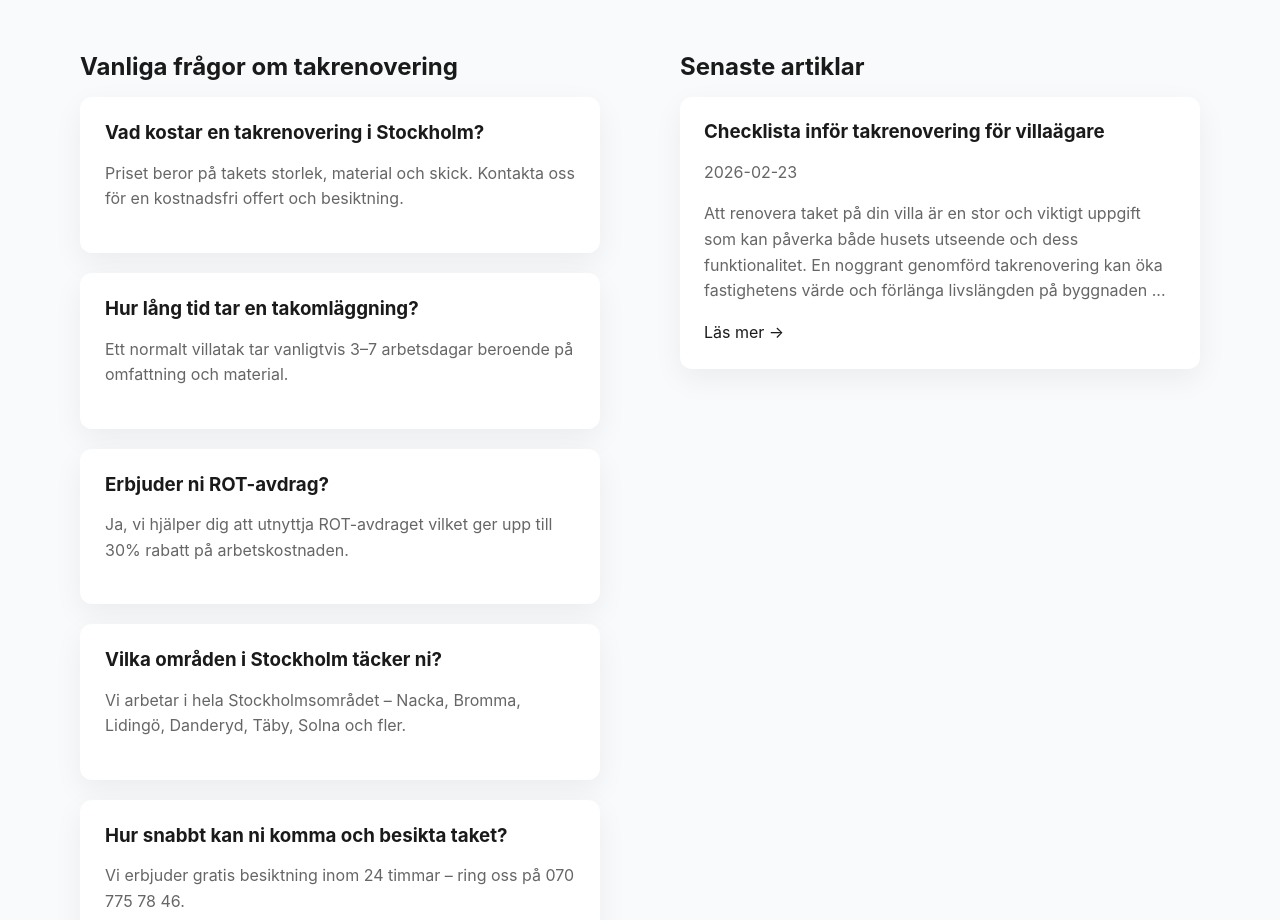
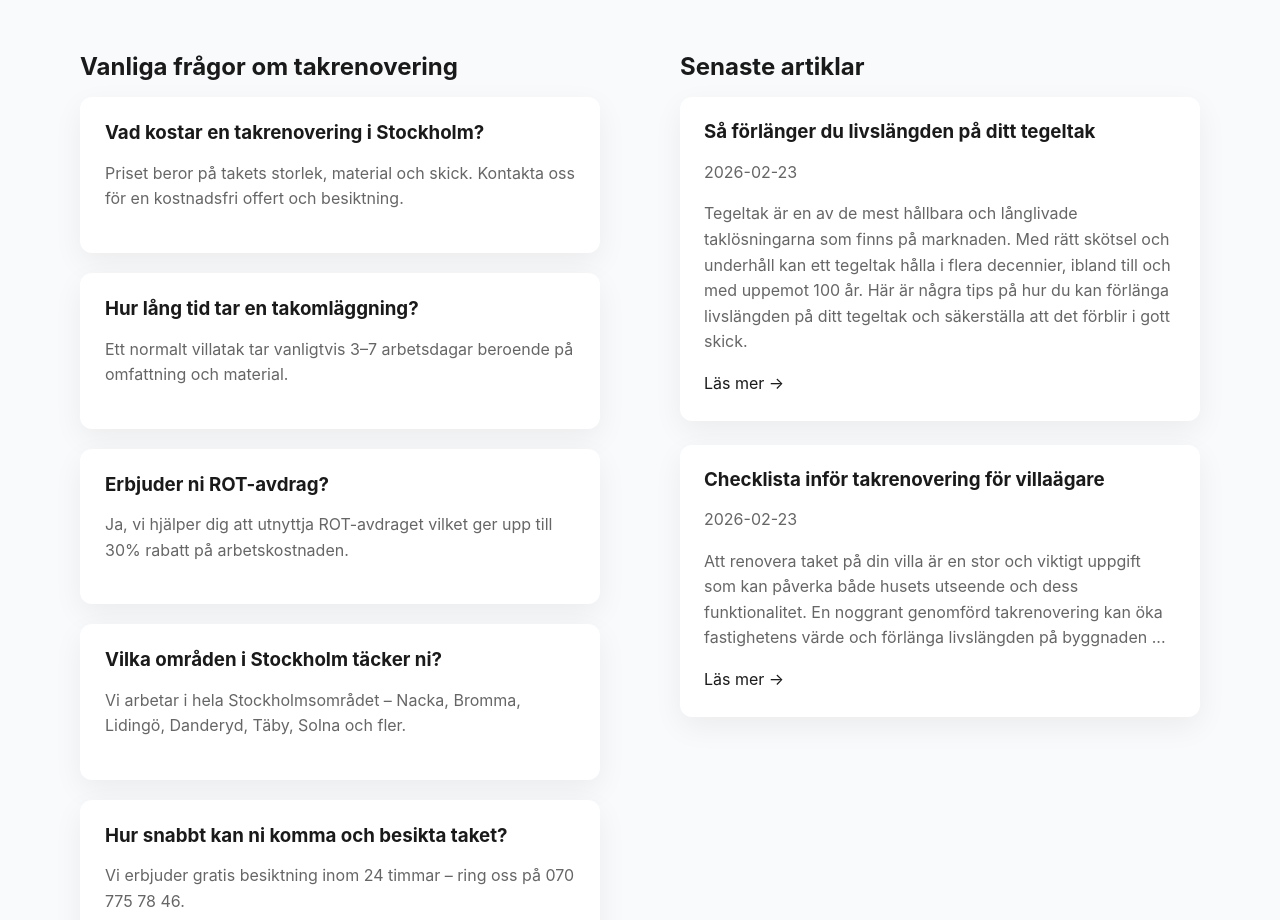
Before and after one commit to alexgeho/tak1, a website built with Vite: page index.html in a window 1280 px wide. Shown: the part 4965-5885 px from the top of the page. Built offline with nearby package versions, Linux system fonts and the light colour scheme; files whose address does not match are found by name.

Commit message:
feat(blog): update homepage

```diff
--- a/index.html
+++ b/index.html
@@ -341,6 +341,13 @@
             <!-- BLOG_HOME_START -->
 <li class="blog-item">
   <h3>
+    <a href="/blog/sa-forlanger-du-livslangden-pa-ditt-tegeltak.html">Så förlänger du livslängden på ditt tegeltak</a>
+  </h3>
+  <p class="blog-date">2026-02-23</p>
+  <p>Tegeltak är en av de mest hållbara och långlivade taklösningarna som finns på marknaden. Med rätt skötsel och underhåll kan ett tegeltak hålla i flera decennier, ibland till och med uppemot 100 år. Här är några tips på hur du kan förlänga livslängden på ditt tegeltak och säkerställa att det förblir i gott skick.</p>
+  <a href="/blog/sa-forlanger-du-livslangden-pa-ditt-tegeltak.html">Läs mer →</a>
+</li>
+<li class="blog-item"><h3>
     <a href="/blog/checklista-infor-takrenovering-for-villaagare.html">Checklista inför takrenovering för villaägare</a>
   </h3>
   <p class="blog-date">2026-02-23</p>
```
